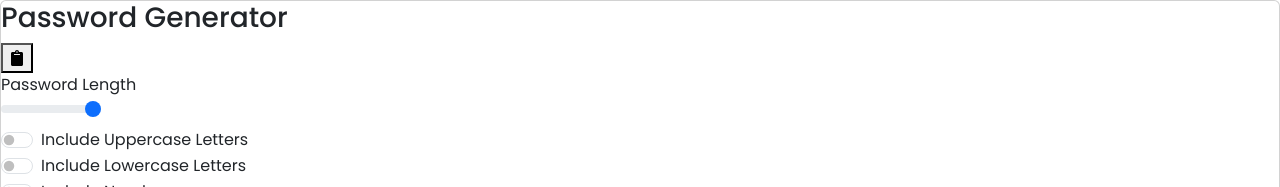
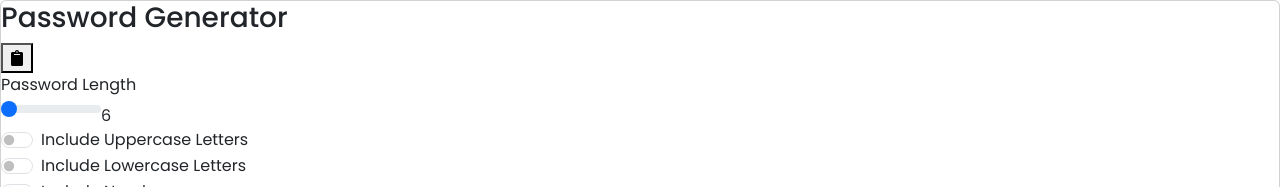
Before and after one commit to odhiambo-ed/react-secure-pass-gen, a React (Vite) app: page / in a window 1280 px wide. Shown: the top 187 px of the page. Built offline with nearby package versions, Linux system fonts and the light colour scheme.

Commit message:
add value state

```diff
--- a/src/components/Password.jsx
+++ b/src/components/Password.jsx
@@ -1,7 +1,9 @@
 import { FaClipboard } from "react-icons/fa";
 import './Password.css'
+import { useState } from "react";
 
 export default function Password() {
+  const [passLength, setPassLength] = useState(6)
   return (
     <div className="pass__background card d-flex flex-column">
       <div className="pass__container">
@@ -22,9 +24,10 @@ export default function Password() {
                 min="6"
                 max="24"
                 step="6"
-
+                value={passLength}
+                onChange={(e) => setPassLength(e.target.value)}
               />
-              <span></span>
+              <span>{ passLength}</span>
             </div>
           </div>
           <div className="setting form-check form-switch">
```
